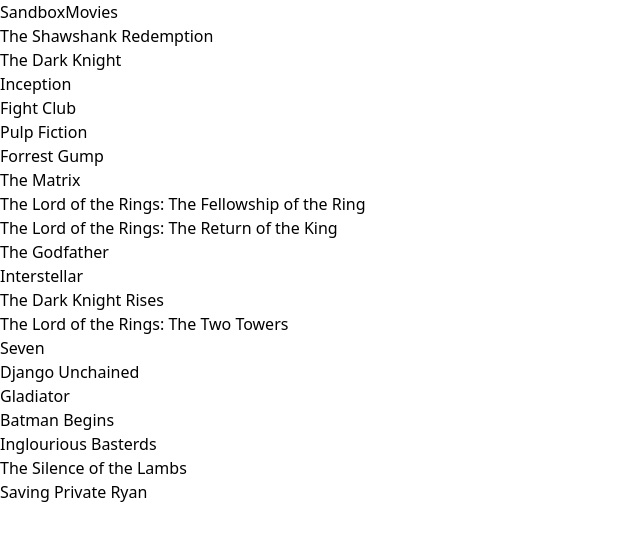
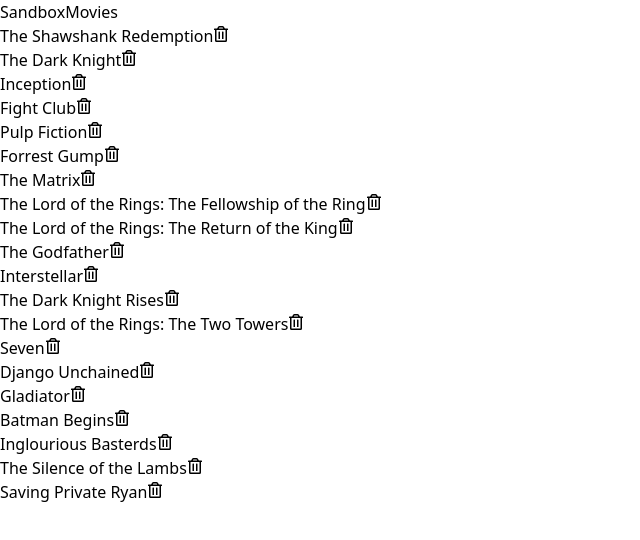
Before and after one commit to vargabertalan/movie-app, a React (Vite) app: page / in a window 1280 px wide. Shown: the top 540 px of the page, without its empty margins (0-640 px from the left). Built offline with nearby package versions, Linux system fonts and the light colour scheme.

Commit message:
Filmek törlése funkció implementálása filterrel

```diff
--- a/package.json
+++ b/package.json
@@ -13,6 +13,7 @@
     "@tailwindcss/vite": "^4.1.7",
     "react": "^19.1.0",
     "react-dom": "^19.1.0",
+    "react-icons": "^5.5.0",
     "react-router": "^7.12.0",
     "react-router-dom": "^7.12.0"
   },
--- a/src/pages/Movies.jsx
+++ b/src/pages/Movies.jsx
@@ -1,8 +1,14 @@
 import { useState } from "react";
 import { MOVIES } from "../data/movies";
 
+import { FaRegTrashAlt } from "react-icons/fa";
+
 function Movies() {
   const [movieList, setMovieList] = useState(MOVIES);
+
+  function handleRemove(id) {
+    setMovieList(movieList.filter((movie) => movie.id !== id));
+  }
 
   return (
     <div>
@@ -10,8 +16,10 @@
         {movieList.map((movie) => (
           <li key={movie.id}>
             {movie.title}
-            <button></button>
-            </li>
+            <button onClick={() => handleRemove(movie.id)}>
+              <FaRegTrashAlt />
+            </button>
+          </li>
         ))}
       </ul>
     </div>
```
Also changed, not shown: 1 other file (tests, documents, lock files or other folders).
